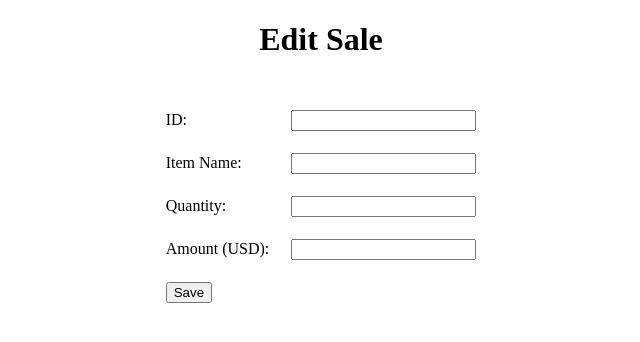
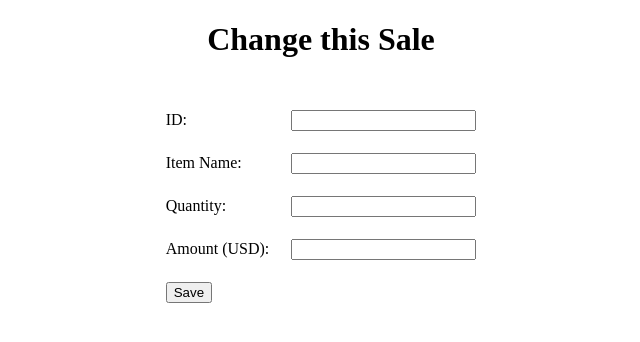
Before and after one commit to AlokRoyChatterjee/Spring-JDBC-OracleDB-ECommerce-Product-Sales-Management-Website, a plain HTML site: page changesale.html in a window 1280 px wide. Shown: the whole page, without its empty margins (319-959 px from the left). Drawn offline with Linux system fonts and the light colour scheme.

Commit message:
Update and rename edit_form.html to changesale.html

```diff
--- a/edit_form.html
+++ b/changesale.html
@@ -3,11 +3,11 @@
     xmlns:th="http://www.thymeleaf.org">
 <head>
 <meta charset="utf-8" />
-<title>Edit Sale</title>
+<title>Change this Sale</title>
 </head>
 <body>
     <div align="center">
-        <h1>Edit Sale</h1>
+        <h1>Change this Sale</h1>
         <br />
         <form action="#" th:action="@{/update}" th:object="${sale}"
             method="post">
```
